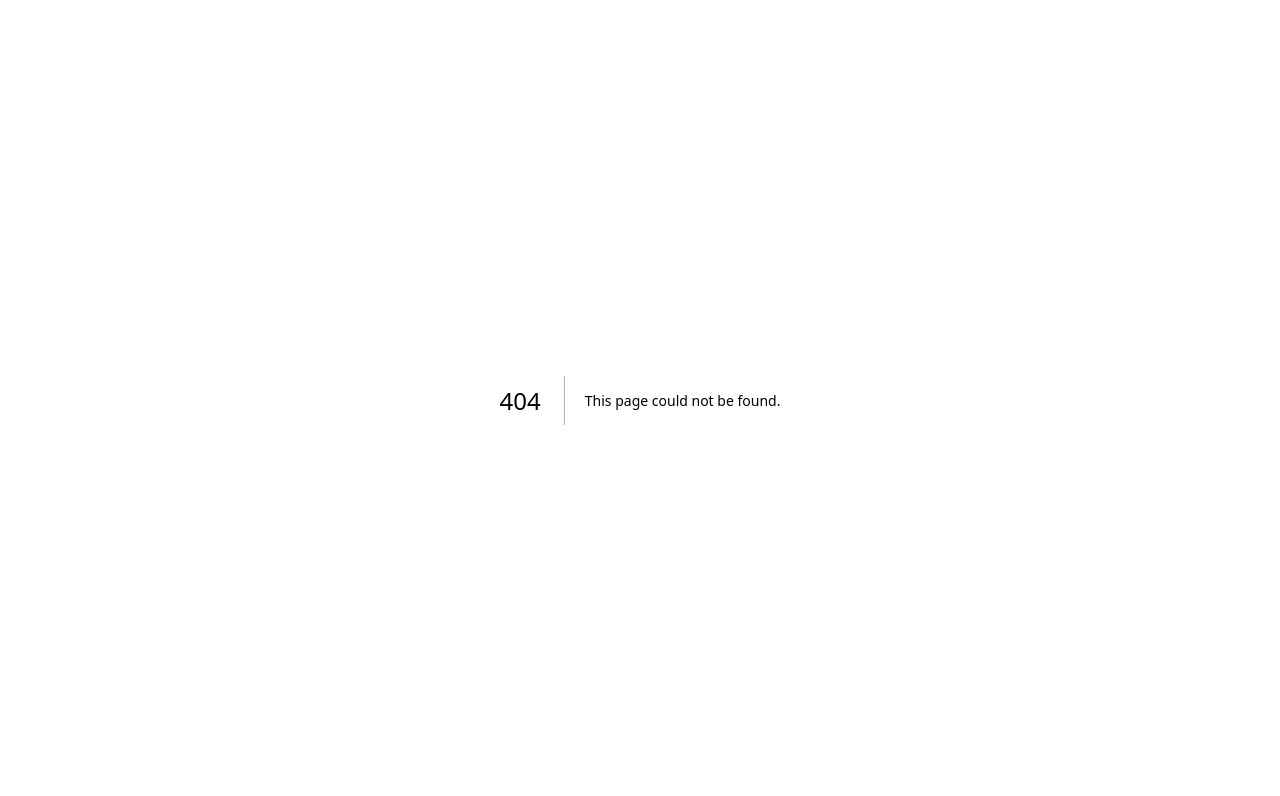
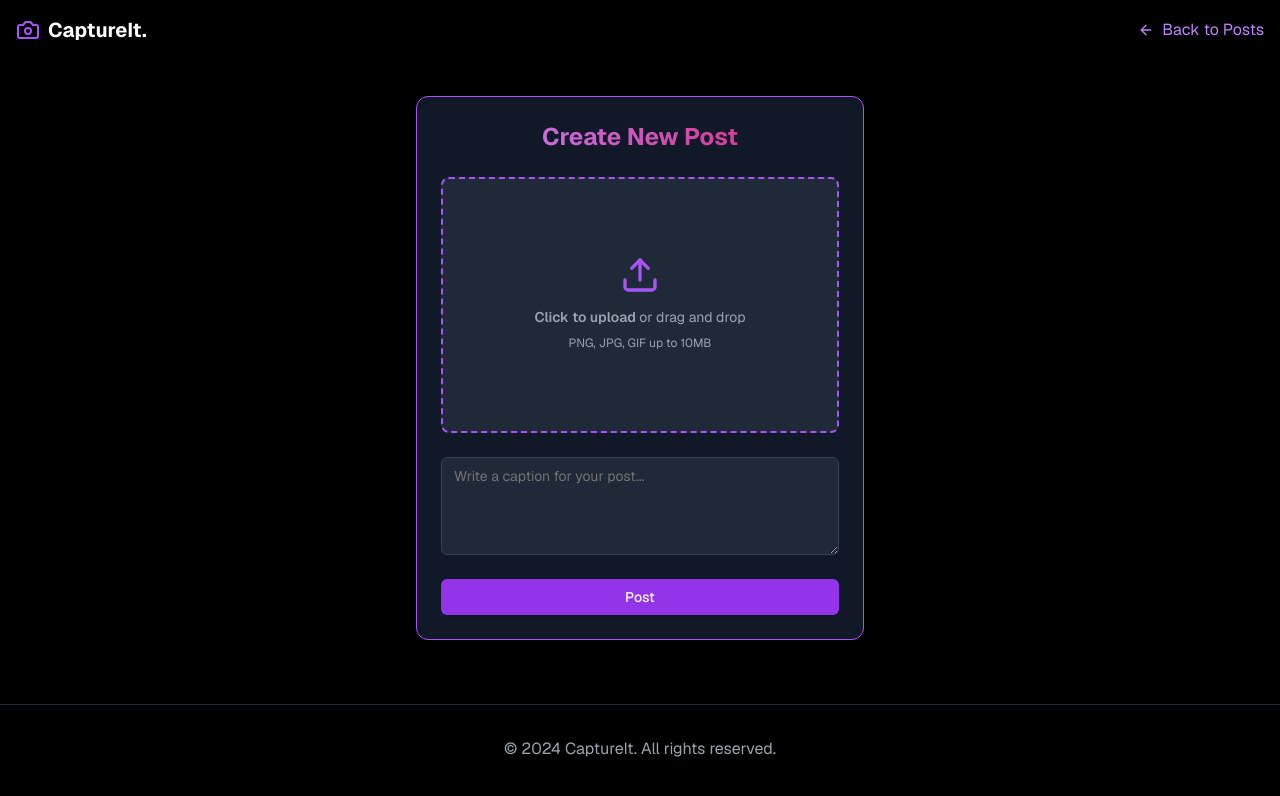
Before and after one commit to dimitarNzhelev/captureit, a Next.js app: page /posts/new in a window 1280 px wide. Before the commit this address had no page. Shown: the top 796 px of the page. Built offline with nearby package versions, Linux system fonts and the light colour scheme; no server answers; sample sign-in values are in the browser's storage.

Commit message:
create post

```diff
--- a/package.json
+++ b/package.json
@@ -16,6 +16,7 @@
   },
   "dependencies": {
     "@auth/prisma-adapter": "^1.6.0",
+    "@aws-sdk/client-s3": "^3.685.0",
     "@prisma/client": "^5.14.0",
     "@radix-ui/react-avatar": "^1.1.1",
     "@radix-ui/react-icons": "^1.3.0",
@@ -33,6 +34,7 @@
     "react-icons": "^5.3.0",
     "tailwind-merge": "^2.5.4",
     "tailwindcss-animate": "^1.0.7",
+    "uuid": "^11.0.2",
     "zod": "^3.23.3"
   },
   "devDependencies": {
--- /dev/null
+++ b/src/app/api/posts/create/route.ts
@@ -0,0 +1,48 @@
+import { s3Client } from "~/lib/s3";
+import { PutObjectCommand } from "@aws-sdk/client-s3";
+import { db } from "~/server/db";
+import { getServerAuthSession } from "~/server/auth";
+import { v4 as uuidv4 } from "uuid";
+import { NextResponse } from "next/server";
+
+export async function POST(req: Request) {
+  const session = await getServerAuthSession();
+  if (!session) {
+    return NextResponse.json({ message: "Unauthorized" }, { status: 401 });
+  }
+
+  const { caption, image } = await req.json();
+
+  if (!image) {
+    return NextResponse.json({ message: "Image is required" }, { status: 400 });
+  }
+
+  const imageBuffer = Buffer.from(image, "base64");
+  const imageKey = `posts/${uuidv4()}.jpg`;
+
+  try {
+    await s3Client.send(
+      new PutObjectCommand({
+        Bucket: process.env.AWS_S3_BUCKET_NAME!,
+        Key: imageKey,
+        Body: imageBuffer,
+        ContentType: "image/jpeg",
+      })
+    );
+
+    const imageURL = `https://${process.env.AWS_S3_BUCKET_NAME}.s3.${process.env.AWS_REGION}.amazonaws.com/${imageKey}`;
+
+    const post = await db.post.create({
+      data: {
+        name: caption,
+        createdById: session.user.id,
+        imageURL,
+      },
+    });
+
+    return NextResponse.json(post, { status: 201 });
+  } catch (error) {
+    console.error("Error creating post:", error);
+    return NextResponse.json({ message: "Internal server error" }, { status: 500 });
+  }
+}
--- /dev/null
+++ b/src/app/posts/new/page.tsx
@@ -0,0 +1,171 @@
+'use client'
+
+import { useState, useRef } from 'react'
+import { useRouter } from 'next/navigation'
+import Link from "next/link"
+import { motion } from 'framer-motion'
+import { Button } from "~/components/ui/button"
+import { Input } from "~/components/ui/input"
+import { Textarea } from "~/components/ui/textarea"
+import { Card, CardContent } from "~/components/ui/card"
+import { Camera, ArrowLeft, Upload } from "lucide-react"
+import { useSession } from 'next-auth/react'
+
+const MotionLink = motion(Link)
+
+export default function CreatePostPage() {
+  const { data: session } = useSession()
+  const router = useRouter()
+  const [image, setImage] = useState<File | null>(null)
+  const [caption, setCaption] = useState('')
+  const [previewUrl, setPreviewUrl] = useState<string | null>(null)
+  const fileInputRef = useRef<HTMLInputElement>(null)
+
+  const handleImageChange = (e: React.ChangeEvent<HTMLInputElement>) => {
+    if (e.target.files && e.target.files[0]) {
+      const file = e.target.files[0]
+      setImage(file)
+      setPreviewUrl(URL.createObjectURL(file))
+    }
+  }
+
+  const handleSubmit = async (e: React.FormEvent) => {
+    e.preventDefault();
+
+    if (!image) {
+      console.error("Image is required");
+      return;
+    }
+
+    const reader = new FileReader();
+    reader.readAsDataURL(image);
+    reader.onloadend = async () => {
+      const base64Image = reader.result?.toString().split(",")[1];
+
+      try {
+        const response = await fetch("/api/posts/create", {
+          method: "POST",
+          headers: {
+            "Content-Type": "application/json",
+          },
+          body: JSON.stringify({
+            caption,
+            image: base64Image,
+          }),
+        });
+
+        if (response.ok) {
+          router.push("/posts");
+        } else {
+          console.error("Failed to create post");
+        }
+      } catch (error) {
+        console.error("Error creating post:", error);
+      }
+    };
+  };
+
+  const triggerImageUpload = () => {
+    fileInputRef.current?.click()
+  }
+
+  if (!session) {
+    router.push('/api/auth/signin')
+    return null
+  }
+
+  return (
+    <div className="min-h-screen bg-black text-white">
+      <header className="fixed w-full z-10 bg-black/80 backdrop-blur-sm">
+        <div className="container mx-auto px-4 py-4 flex items-center justify-between">
+          <MotionLink
+            href="/"
+            className="flex items-center space-x-2"
+            whileHover={{ scale: 1.05 }}
+            whileTap={{ scale: 0.95 }}
+          >
+            <Camera className="h-6 w-6 text-purple-500" />
+            <span className="text-xl font-bold">CaptureIt.</span>
+          </MotionLink>
+          <MotionLink
+            href="/posts"
+            className="flex items-center text-purple-400 hover:text-purple-300 transition-colors"
+            whileHover={{ x: -2 }}
+            whileTap={{ x: 0 }}
+          >
+            <ArrowLeft className="h-4 w-4 mr-2" />
+            Back to Posts
+          </MotionLink>
+        </div>
+      </header>
+
+      <main className="pt-24 pb-16">
+        <div className="container mx-auto px-4">
+          <motion.div
+            initial={{ opacity: 0, y: 20 }}
+            animate={{ opacity: 1, y: 0 }}
+            transition={{ delay: 0.2 }}
+          >
+            <Card className="max-w-md mx-auto bg-gray-900 border-purple-500">
+              <CardContent className="p-6">
+                <h1 className="text-2xl font-bold mb-6 text-center bg-gradient-to-r from-purple-400 to-pink-600 text-transparent bg-clip-text">
+                  Create New Post
+                </h1>
+                <form onSubmit={handleSubmit} className="space-y-6">
+                  <div className="space-y-2">
+                    <div
+                      onClick={triggerImageUpload}
+                      className="flex flex-col items-center justify-center w-full h-64 border-2 border-purple-500 border-dashed rounded-lg cursor-pointer bg-gray-800 hover:bg-gray-700 transition-colors"
+                    >
+                      {previewUrl ? (
+                        <img src={previewUrl} alt="Preview" className="w-full h-full object-cover rounded-lg" />
+                      ) : (
+                        <div className="flex flex-col items-center justify-center pt-5 pb-6">
+                          <Upload className="w-10 h-10 mb-3 text-purple-500" />
+                          <p className="mb-2 text-sm text-gray-400">
+                            <span className="font-semibold">Click to upload</span> or drag and drop
+                          </p>
+                          <p className="text-xs text-gray-400">PNG, JPG, GIF up to 10MB</p>
+                        </div>
+                      )}
+                      <Input
+                        id="image"
+                        ref={fileInputRef}
+                        type="file"
+                        accept="image/*"
+                        className="hidden"
+                        onChange={handleImageChange}
+                      />
+                    </div>
+                  </div>
+                  <div className="space-y-2">
+                    <Textarea
+                      id="caption"
+                      placeholder="Write a caption for your post..."
+                      value={caption}
+                      onChange={(e) => setCaption(e.target.value)}
+                      className="w-full bg-gray-800 border-gray-700 text-white"
+                      rows={4}
+                    />
+                  </div>
+                  <Button
+                    type="submit"
+                    className="w-full bg-purple-600 hover:bg-purple-700 transition-colors"
+                  >
+                    Post
+                  </Button>
+                </form>
+              </CardContent>
+            </Card>
+          </motion.div>
+        </div>
+      </main>
+
+      <footer className="border-t border-gray-800 py-8">
+        <div className="container mx-auto px-4 text-center text-gray-400">
+          <p>&copy; 2024 CaptureIt. All rights reserved.</p>
+        </div>
+      </footer>
+    </div>
+  )
+}
--- /dev/null
+++ b/src/components/ui/textarea.tsx
@@ -0,0 +1,24 @@
+import * as React from "react"
+
+import { cn } from "~/lib/utils"
+
+export interface TextareaProps
+  extends React.TextareaHTMLAttributes<HTMLTextAreaElement> {}
+
+const Textarea = React.forwardRef<HTMLTextAreaElement, TextareaProps>(
+  ({ className, ...props }, ref) => {
+    return (
+      <textarea
+        className={cn(
+          "flex min-h-[60px] w-full rounded-md border border-input bg-transparent px-3 py-2 text-sm shadow-sm placeholder:text-muted-foreground focus-visible:outline-none focus-visible:ring-1 focus-visible:ring-ring disabled:cursor-not-allowed disabled:opacity-50",
+          className
+        )}
+        ref={ref}
+        {...props}
+      />
+    )
+  }
+)
+Textarea.displayName = "Textarea"
+
+export { Textarea }
--- /dev/null
+++ b/src/lib/s3.ts
@@ -0,0 +1,15 @@
+import { S3Client } from "@aws-sdk/client-s3";
+
+if (!process.env.AWS_REGION || !process.env.AWS_ACCESS_KEY_ID || !process.env.AWS_SECRET_ACCESS_KEY) {
+  throw new Error("Missing AWS configuration environment variables");
+}
+
+const s3Client = new S3Client({
+  region: process.env.AWS_REGION,
+  credentials: {
+    accessKeyId: process.env.AWS_ACCESS_KEY_ID,
+    secretAccessKey: process.env.AWS_SECRET_ACCESS_KEY,
+  },
+});
+
+export { s3Client };
```
Also changed, not shown: src/app/posts/page.tsx (added), 1 other file (tests, documents, lock files or other folders).
